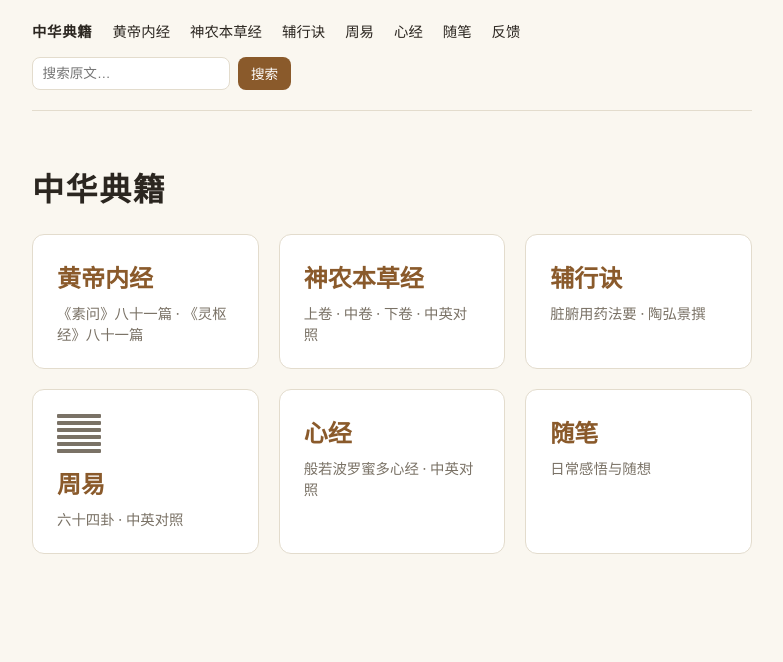
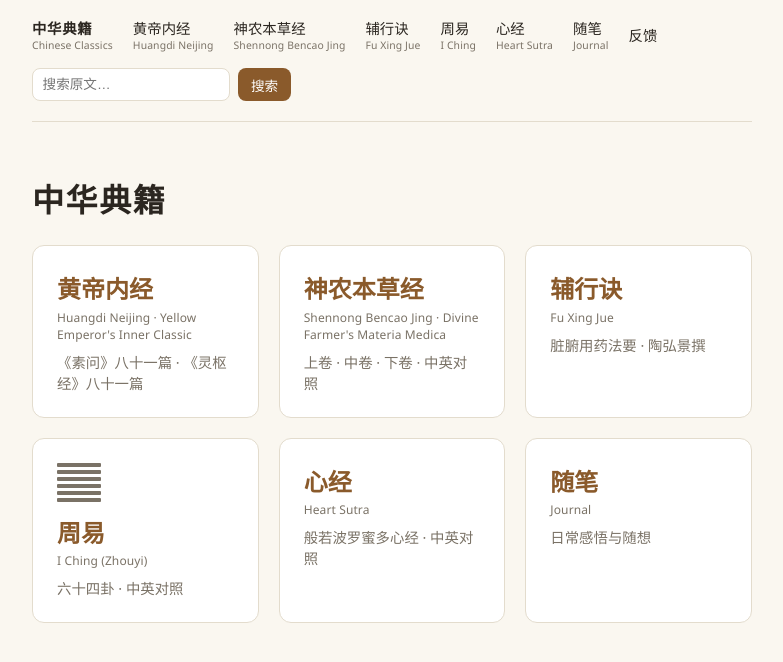
Before and after one commit to abc01013579/tcm-classics, a Flask app: page / in a window 1280 px wide. Shown: the top 662 px of the page, without its empty margins (248-1031 px from the left). Run offline with Flask 3, Linux system fonts and the light colour scheme; parts of the project's set-up code (start-up, migrations or seed data) failed here and were passed over.

Commit message:
Add English titles to nav and landing page cards
Readers arriving from yijing_app's English page via the "Chinese
Classics" link were dropped into an all-Chinese interface with no
indication of what each book was.

```diff
--- a/static/style.css
+++ b/static/style.css
@@ -79,9 +79,12 @@ h1 {
 }
 
 .site-nav a {
+  display: flex;
+  flex-direction: column;
   color: var(--text);
   text-decoration: none;
   font-size: 0.9rem;
+  line-height: 1.3;
 }
 
 .site-nav a:hover {
@@ -91,6 +94,13 @@ h1 {
 .site-title {
   font-weight: 600;
   letter-spacing: 0.05em;
+}
+
+.nav-en {
+  font-size: 0.65rem;
+  font-weight: 400;
+  color: var(--muted);
+  letter-spacing: 0.01em;
 }
 
 .search-box {
@@ -156,6 +166,15 @@ h1 {
   margin-top: 0;
   margin-bottom: 0.5rem;
   color: var(--accent);
+}
+
+.card-en {
+  display: block;
+  margin-top: 0.2rem;
+  font-size: 0.75rem;
+  font-weight: 400;
+  color: var(--muted);
+  letter-spacing: 0.01em;
 }
 
 .text-card p {
--- a/templates/base.html
+++ b/templates/base.html
@@ -9,13 +9,13 @@
 <body>
   <header class="site-header no-print">
     <nav class="site-nav">
-      <a href="{{ url_for('index') }}" class="site-title">中华典籍</a>
-      <a href="{{ url_for('neijing_index') }}">黄帝内经</a>
-      <a href="{{ url_for('bencao_index') }}">神农本草经</a>
-      <a href="{{ url_for('fuxingjue') }}">辅行诀</a>
-      <a href="{{ url_for('zhouyi_index') }}">周易</a>
-      <a href="{{ url_for('xinjing') }}">心经</a>
-      <a href="{{ url_for('journal_index') }}">随笔</a>
+      <a href="{{ url_for('index') }}" class="site-title">中华典籍<span class="nav-en">Chinese Classics</span></a>
+      <a href="{{ url_for('neijing_index') }}">黄帝内经<span class="nav-en">Huangdi Neijing</span></a>
+      <a href="{{ url_for('bencao_index') }}">神农本草经<span class="nav-en">Shennong Bencao Jing</span></a>
+      <a href="{{ url_for('fuxingjue') }}">辅行诀<span class="nav-en">Fu Xing Jue</span></a>
+      <a href="{{ url_for('zhouyi_index') }}">周易<span class="nav-en">I Ching</span></a>
+      <a href="{{ url_for('xinjing') }}">心经<span class="nav-en">Heart Sutra</span></a>
+      <a href="{{ url_for('journal_index') }}">随笔<span class="nav-en">Journal</span></a>
       <a href="mailto:zhongyuan1358@gmail.com?subject=%E4%B8%AD%E5%8D%8E%E5%85%B8%E7%B1%8D%E5%8F%8D%E9%A6%88">反馈</a>
     </nav>
     <form method="get" action="{{ url_for('search') }}" class="search-box">
--- a/templates/index.html
+++ b/templates/index.html
@@ -5,15 +5,15 @@
 
   <div class="text-cards">
     <a class="text-card" href="{{ url_for('neijing_index') }}">
-      <h2>黄帝内经</h2>
+      <h2>黄帝内经<span class="card-en">Huangdi Neijing · Yellow Emperor's Inner Classic</span></h2>
       <p>《素问》八十一篇 · 《灵枢经》八十一篇</p>
     </a>
     <a class="text-card" href="{{ url_for('bencao_index') }}">
-      <h2>神农本草经</h2>
+      <h2>神农本草经<span class="card-en">Shennong Bencao Jing · Divine Farmer's Materia Medica</span></h2>
       <p>上卷 · 中卷 · 下卷 · 中英对照</p>
     </a>
     <a class="text-card" href="{{ url_for('fuxingjue') }}">
-      <h2>辅行诀</h2>
+      <h2>辅行诀<span class="card-en">Fu Xing Jue</span></h2>
       <p>脏腑用药法要 · 陶弘景撰</p>
     </a>
     <a class="text-card" href="{{ url_for('zhouyi_index') }}">
@@ -22,15 +22,15 @@
           <div class="line {{ 'yang' if bit == 1 else 'yin' }}"></div>
         {% endfor %}
       </span>
-      <h2>周易</h2>
+      <h2>周易<span class="card-en">I Ching (Zhouyi)</span></h2>
       <p>六十四卦 · 中英对照</p>
     </a>
     <a class="text-card" href="{{ url_for('xinjing') }}">
-      <h2>心经</h2>
+      <h2>心经<span class="card-en">Heart Sutra</span></h2>
       <p>般若波罗蜜多心经 · 中英对照</p>
     </a>
     <a class="text-card" href="{{ url_for('journal_index') }}">
-      <h2>随笔</h2>
+      <h2>随笔<span class="card-en">Journal</span></h2>
       <p>日常感悟与随想</p>
     </a>
   </div>
```
